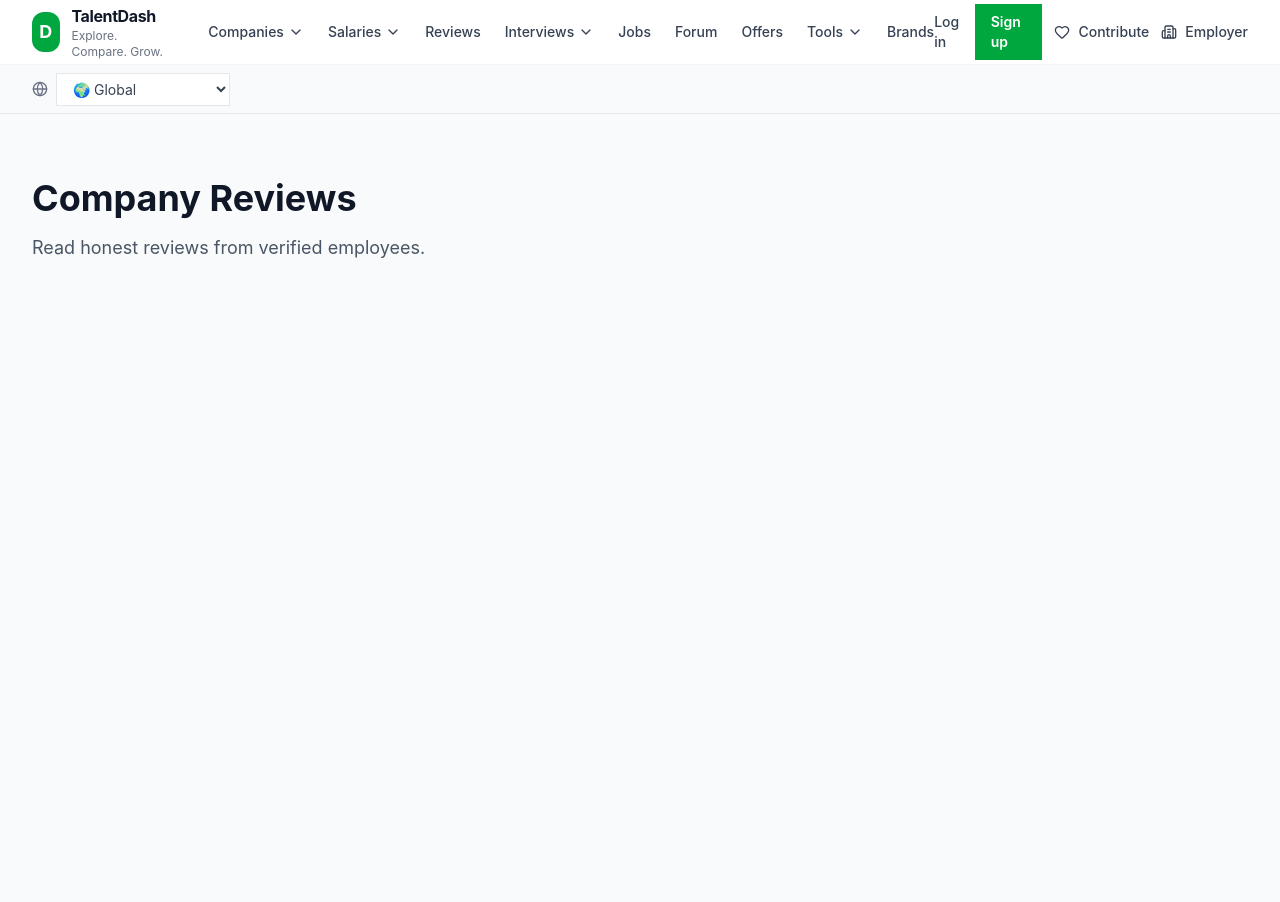
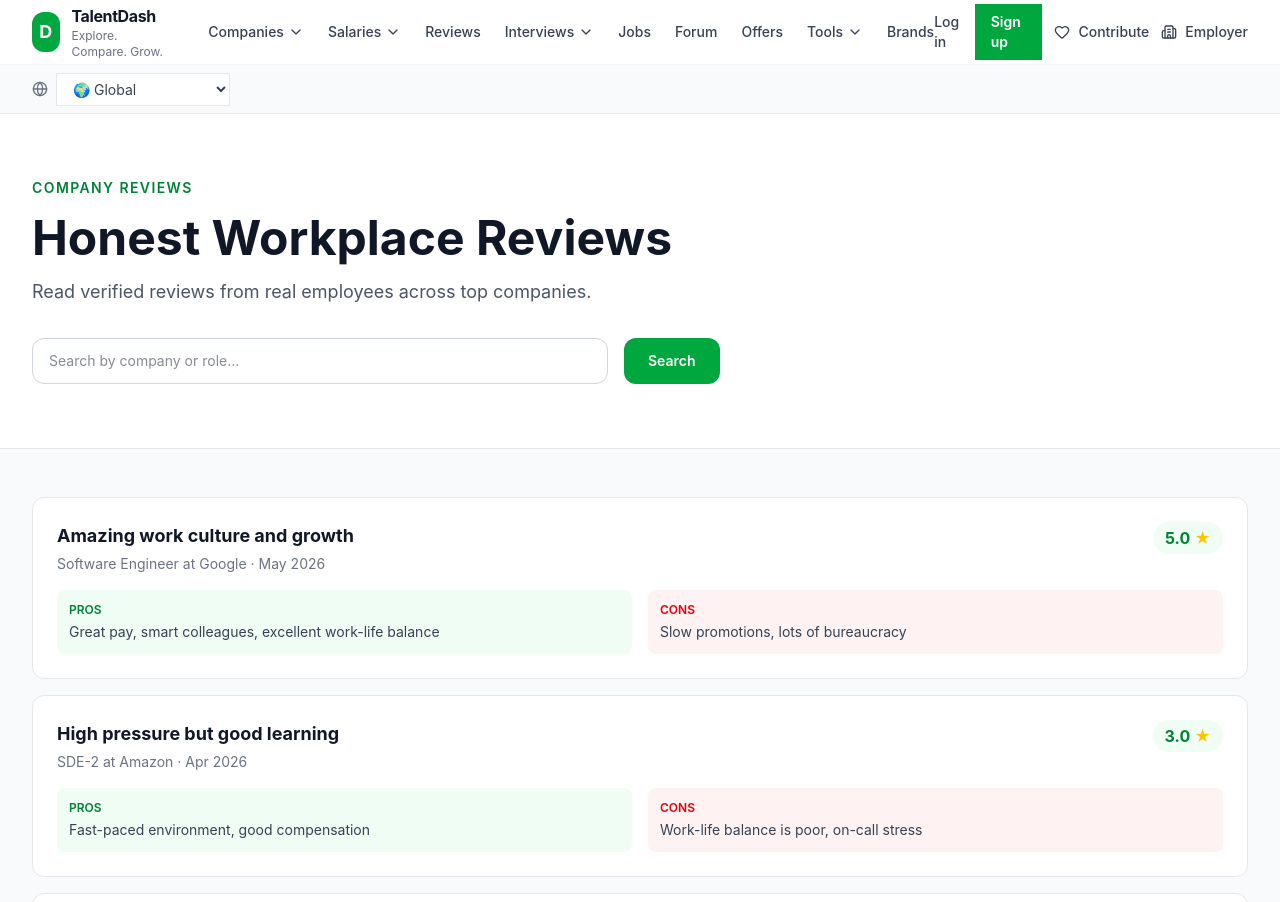
Before and after one commit to sanikakarche/-talentdash_Team1, a Next.js app in the folder apps/web/: page /reviews in a window 1280 px wide. Shown: the top 902 px of the page. Built offline with nearby package versions, Linux system fonts and the light colour scheme.

Commit message:
feat: add reviews page with company review cards

```diff
--- a/apps/web/app/reviews/page.tsx
+++ b/apps/web/app/reviews/page.tsx
@@ -1,11 +1,53 @@
 export default function ReviewsPage() {
+  const reviews = [
+    { company: "Google", role: "Software Engineer", rating: 5, title: "Amazing work culture and growth", pros: "Great pay, smart colleagues, excellent work-life balance", cons: "Slow promotions, lots of bureaucracy", date: "May 2026" },
+    { company: "Amazon", role: "SDE-2", rating: 3, title: "High pressure but good learning", pros: "Fast-paced environment, good compensation", cons: "Work-life balance is poor, on-call stress", date: "Apr 2026" },
+    { company: "Microsoft", role: "Product Manager", rating: 4, title: "Great place to grow your career", pros: "Good work-life balance, smart team, great benefits", cons: "Can be slow to move, legacy systems", date: "Apr 2026" },
+    { company: "Flipkart", role: "Data Scientist", rating: 4, title: "Exciting problems to solve", pros: "Interesting data problems, good team culture", cons: "Compensation below market rate", date: "Mar 2026" },
+    { company: "Swiggy", role: "Frontend Developer", rating: 3, title: "Fast growth startup experience", pros: "Fast learning, good exposure", cons: "Long hours, frequent pivots", date: "Mar 2026" },
+  ];
+
   return (
     <main className="min-h-screen bg-gray-50">
-      <div className="mx-auto max-w-7xl px-4 py-16 sm:px-6 lg:px-8">
-        <h1 className="text-4xl font-bold text-gray-900">Company Reviews</h1>
-        <p className="mt-4 text-lg text-gray-600">
-          Read honest reviews from verified employees.
-        </p>
+      <section className="bg-white border-b border-gray-200">
+        <div className="mx-auto max-w-7xl px-4 py-16 sm:px-6 lg:px-8">
+          <p className="text-sm font-semibold uppercase tracking-widest text-green-700">Company Reviews</p>
+          <h1 className="mt-4 text-5xl font-bold text-gray-900">Honest Workplace Reviews</h1>
+          <p className="mt-4 text-lg text-gray-600 max-w-2xl">Read verified reviews from real employees across top companies.</p>
+          <div className="mt-8 flex gap-4">
+            <input type="text" placeholder="Search by company or role..." className="w-full max-w-xl rounded-xl border border-gray-300 px-4 py-3 text-sm focus:outline-none focus:ring-2 focus:ring-green-500" />
+            <button className="rounded-xl bg-green-600 px-6 py-3 text-sm font-semibold text-white hover:bg-green-700">Search</button>
+          </div>
+        </div>
+      </section>
+
+      <div className="mx-auto max-w-7xl px-4 py-12 sm:px-6 lg:px-8">
+        <div className="flex flex-col gap-4">
+          {reviews.map((r) => (
+            <div key={r.title} className="bg-white rounded-xl border border-gray-200 p-6 hover:shadow-md transition-shadow">
+              <div className="flex items-start justify-between">
+                <div>
+                  <h3 className="font-bold text-gray-900 text-lg">{r.title}</h3>
+                  <p className="mt-1 text-sm text-gray-500">{r.role} at {r.company} · {r.date}</p>
+                </div>
+                <div className="flex items-center gap-1 bg-green-50 px-3 py-1 rounded-full">
+                  <span className="text-green-700 font-bold">{r.rating}.0</span>
+                  <span className="text-yellow-400">★</span>
+                </div>
+              </div>
+              <div className="mt-4 grid grid-cols-1 sm:grid-cols-2 gap-4">
+                <div className="bg-green-50 rounded-lg p-3">
+                  <p className="text-xs font-semibold text-green-700 uppercase mb-1">Pros</p>
+                  <p className="text-sm text-gray-700">{r.pros}</p>
+                </div>
+                <div className="bg-red-50 rounded-lg p-3">
+                  <p className="text-xs font-semibold text-red-600 uppercase mb-1">Cons</p>
+                  <p className="text-sm text-gray-700">{r.cons}</p>
+                </div>
+              </div>
+            </div>
+          ))}
+        </div>
       </div>
     </main>
   );
```
